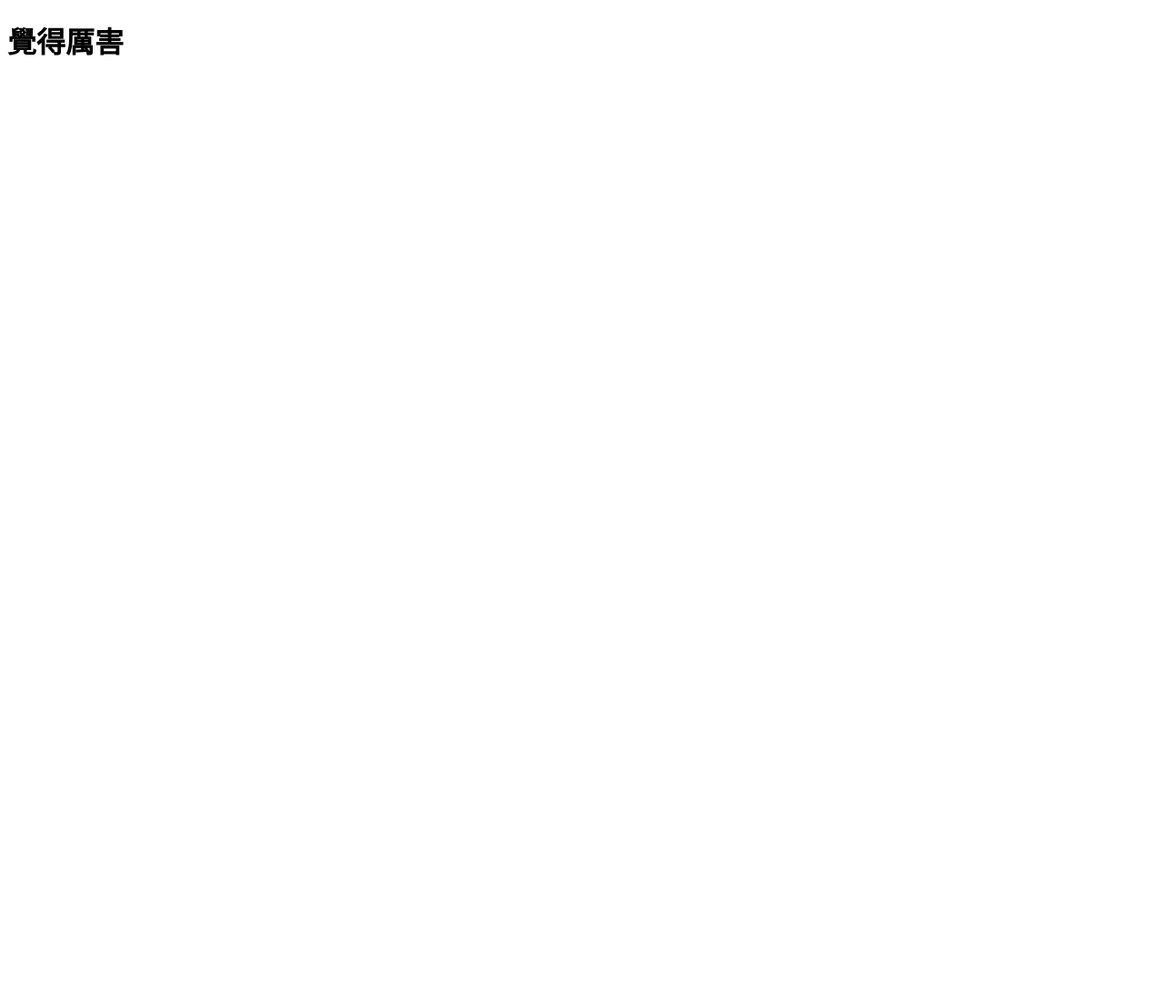
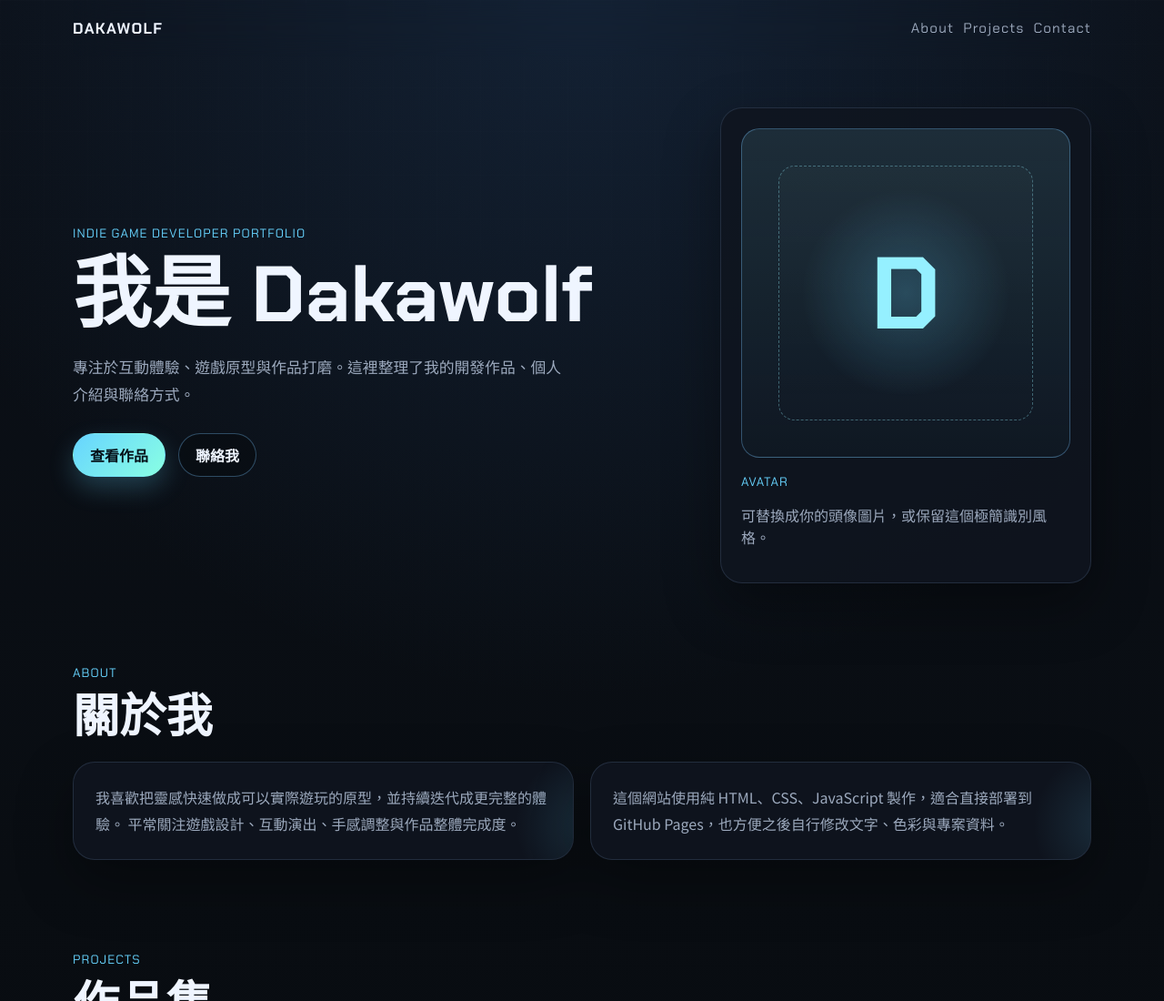
Before and after one commit to c19940204/dakawolf-page, a plain HTML site: page index.html in a window 1280 px wide. Shown: the top 1100 px of the page at 91% size. Before the commit the page ends 800 px from the top, so only its background shows below. Drawn offline with Linux system fonts and the light colour scheme.

Commit message:
feat: create GitHub Pages portfolio site

```diff
--- a/index.html
+++ b/index.html
@@ -1,10 +1,120 @@
 <!DOCTYPE html>
-<html>
+<html lang="zh-Hant">
   <head>
-    <meta charset="utf-8">
-    <title>你好，GitHub</title>
+    <meta charset="UTF-8" />
+    <meta name="viewport" content="width=device-width, initial-scale=1.0" />
+    <meta
+      name="description"
+      content="Dakawolf 的個人作品集網站，展示專案、關於我與聯絡方式。"
+    />
+    <title>Dakawolf | Game Dev Portfolio</title>
+    <link rel="preconnect" href="https://fonts.googleapis.com" />
+    <link rel="preconnect" href="https://fonts.gstatic.com" crossorigin />
+    <link
+      href="https://fonts.googleapis.com/css2?family=Chakra+Petch:wght@400;500;600;700&family=Noto+Sans+TC:wght@400;500;700&display=swap"
+      rel="stylesheet"
+    />
+    <link rel="stylesheet" href="style.css" />
   </head>
   <body>
-    <h1>覺得厲害</h1>
+    <div class="page-shell">
+      <header class="site-header">
+        <a class="site-logo" href="#top">DAKAWOLF</a>
+        <nav class="site-nav" aria-label="主要導覽">
+          <a href="#about">About</a>
+          <a href="#projects">Projects</a>
+          <a href="#contact">Contact</a>
+        </nav>
+      </header>
+
+      <main id="top">
+        <section class="hero">
+          <div class="hero-copy">
+            <p class="eyebrow">Indie Game Developer Portfolio</p>
+            <h1>我是 Dakawolf</h1>
+            <p class="hero-intro">
+              專注於互動體驗、遊戲原型與作品打磨。這裡整理了我的開發作品、個人介紹與聯絡方式。
+            </p>
+            <div class="hero-actions">
+              <a class="button button-primary" href="#projects">查看作品</a>
+              <a class="button button-secondary" href="#contact">聯絡我</a>
+            </div>
+          </div>
+
+          <div class="hero-portrait-card" aria-label="個人頭像區塊">
+            <div class="portrait-frame">
+              <div class="portrait-placeholder">
+                <span>D</span>
+              </div>
+            </div>
+            <div class="portrait-meta">
+              <p class="portrait-label">Avatar</p>
+              <p class="portrait-note">
+                可替換成你的頭像圖片，或保留這個極簡識別風格。
+              </p>
+            </div>
+          </div>
+        </section>
+
+        <section class="content-section" id="about">
+          <div class="section-heading">
+            <p class="section-kicker">About</p>
+            <h2>關於我</h2>
+          </div>
+          <div class="about-grid">
+            <article class="panel">
+              <p>
+                我喜歡把靈感快速做成可以實際遊玩的原型，並持續迭代成更完整的體驗。
+                平常關注遊戲設計、互動演出、手感調整與作品整體完成度。
+              </p>
+            </article>
+            <article class="panel">
+              <p>
+                這個網站使用純 HTML、CSS、JavaScript 製作，適合直接部署到
+                GitHub Pages，也方便之後自行修改文字、色彩與專案資料。
+              </p>
+            </article>
+          </div>
+        </section>
+
+        <section class="content-section" id="projects">
+          <div class="section-heading">
+            <p class="section-kicker">Projects</p>
+            <h2>作品集</h2>
+            <p class="section-description">
+              作品卡片會由 `script.js` 中的資料自動產生，你只要增減資料陣列即可更新網站內容。
+            </p>
+          </div>
+          <div class="projects-grid" id="projects-grid" aria-live="polite"></div>
+        </section>
+
+        <section class="content-section" id="contact">
+          <div class="section-heading">
+            <p class="section-kicker">Contact</p>
+            <h2>聯絡方式</h2>
+          </div>
+          <div class="contact-grid">
+            <a class="contact-card" href="https://github.com/your-github-id" target="_blank" rel="noreferrer">
+              <span class="contact-label">GitHub</span>
+              <strong>github.com/your-github-id</strong>
+            </a>
+            <a class="contact-card" href="mailto:yourmail@example.com">
+              <span class="contact-label">Email</span>
+              <strong>yourmail@example.com</strong>
+            </a>
+            <a class="contact-card" href="https://x.com/your-handle" target="_blank" rel="noreferrer">
+              <span class="contact-label">X</span>
+              <strong>@your-handle</strong>
+            </a>
+          </div>
+        </section>
+      </main>
+
+      <footer class="site-footer">
+        <p>© <span id="current-year"></span> Dakawolf. Built for GitHub Pages.</p>
+      </footer>
+    </div>
+
+    <script src="script.js"></script>
   </body>
 </html>
--- /dev/null
+++ b/script.js
@@ -0,0 +1,79 @@
+const projects = [
+  {
+    title: "Project Alpha",
+    description:
+      "一個以戰鬥節奏與流暢操作為核心的遊戲原型，專注打擊感、操作回饋與關卡節奏。",
+    tags: ["Unity", "Action", "Prototype"],
+    link: "#",
+    linkLabel: "查看作品",
+  },
+  {
+    title: "Narrative Explorer",
+    description:
+      "結合場景探索與敘事演出的互動作品，著重氛圍塑造、鏡頭節奏與玩家沉浸感。",
+    tags: ["Narrative", "Level Design", "Cinematic"],
+    link: "#",
+    linkLabel: "查看作品",
+  },
+  {
+    title: "System Builder",
+    description:
+      "聚焦玩法迴圈與數值成長設計的實驗專案，展示我在系統發想與整合上的能力。",
+    tags: ["Gameplay", "Systems", "Iteration"],
+    link: "#",
+    linkLabel: "查看作品",
+  },
+];
+
+const projectsGrid = document.getElementById("projects-grid");
+const currentYear = document.getElementById("current-year");
+
+function renderProjects(items) {
+  if (!projectsGrid) return;
+
+  projectsGrid.innerHTML = "";
+
+  items.forEach((project) => {
+    const card = document.createElement("article");
+    card.className = "project-card";
+
+    const tag = document.createElement("p");
+    tag.className = "project-tag";
+    tag.textContent = "Featured Project";
+
+    const title = document.createElement("h3");
+    title.textContent = project.title;
+
+    const description = document.createElement("p");
+    description.textContent = project.description;
+
+    const meta = document.createElement("div");
+    meta.className = "project-meta";
+
+    project.tags.forEach((item) => {
+      const chip = document.createElement("span");
+      chip.className = "project-chip";
+      chip.textContent = item;
+      meta.appendChild(chip);
+    });
+
+    const link = document.createElement("a");
+    link.className = "project-link";
+    link.href = project.link;
+    link.textContent = project.linkLabel;
+
+    if (project.link.startsWith("http")) {
+      link.target = "_blank";
+      link.rel = "noreferrer";
+    }
+
+    card.append(tag, title, description, meta, link);
+    projectsGrid.appendChild(card);
+  });
+}
+
+renderProjects(projects);
+
+if (currentYear) {
+  currentYear.textContent = new Date().getFullYear();
+}
--- /dev/null
+++ b/style.css
@@ -0,0 +1,393 @@
+:root {
+  --bg: #090d12;
+  --bg-soft: #111723;
+  --panel: rgba(15, 21, 31, 0.88);
+  --panel-strong: #121927;
+  --line: rgba(130, 160, 210, 0.18);
+  --line-strong: rgba(120, 195, 255, 0.34);
+  --text: #eff5ff;
+  --text-muted: #9ca9bd;
+  --accent: #67d4ff;
+  --accent-strong: #95f0ff;
+  --accent-warm: #ffc76b;
+  --shadow: 0 24px 60px rgba(0, 0, 0, 0.34);
+  --radius-lg: 24px;
+  --radius-md: 18px;
+  --radius-sm: 12px;
+  --container: 1120px;
+}
+
+* {
+  box-sizing: border-box;
+}
+
+html {
+  scroll-behavior: smooth;
+}
+
+body {
+  margin: 0;
+  min-height: 100vh;
+  font-family: "Noto Sans TC", sans-serif;
+  color: var(--text);
+  background:
+    radial-gradient(circle at top, rgba(49, 95, 152, 0.22), transparent 34%),
+    linear-gradient(180deg, #0b1018 0%, #090d12 45%, #05080d 100%);
+}
+
+body::before {
+  content: "";
+  position: fixed;
+  inset: 0;
+  pointer-events: none;
+  background-image:
+    linear-gradient(rgba(255, 255, 255, 0.02) 1px, transparent 1px),
+    linear-gradient(90deg, rgba(255, 255, 255, 0.02) 1px, transparent 1px);
+  background-size: 48px 48px;
+  mask-image: linear-gradient(180deg, rgba(0, 0, 0, 0.5), transparent 85%);
+}
+
+a {
+  color: inherit;
+  text-decoration: none;
+}
+
+.page-shell {
+  width: min(calc(100% - 32px), var(--container));
+  margin: 0 auto;
+}
+
+.site-header {
+  position: sticky;
+  top: 0;
+  z-index: 10;
+  display: flex;
+  align-items: center;
+  justify-content: space-between;
+  gap: 16px;
+  padding: 20px 0;
+  backdrop-filter: blur(18px);
+}
+
+.site-logo,
+.site-nav a,
+.eyebrow,
+.section-kicker,
+.project-tag,
+.contact-label,
+.portrait-label {
+  font-family: "Chakra Petch", sans-serif;
+  letter-spacing: 0.08em;
+}
+
+.site-logo {
+  font-size: 1.05rem;
+  font-weight: 700;
+}
+
+.site-nav {
+  display: flex;
+  flex-wrap: wrap;
+  gap: 10px;
+}
+
+.site-nav a {
+  color: var(--text-muted);
+  font-size: 0.95rem;
+  transition: color 0.2s ease;
+}
+
+.site-nav a:hover,
+.site-nav a:focus-visible {
+  color: var(--accent-strong);
+}
+
+.hero {
+  display: grid;
+  grid-template-columns: minmax(0, 1.25fr) minmax(280px, 0.75fr);
+  align-items: center;
+  gap: 32px;
+  padding: 56px 0 32px;
+}
+
+.eyebrow,
+.section-kicker,
+.project-tag,
+.portrait-label,
+.contact-label {
+  color: var(--accent);
+  text-transform: uppercase;
+  font-size: 0.85rem;
+}
+
+.hero h1,
+.section-heading h2 {
+  margin: 0;
+  font-family: "Chakra Petch", sans-serif;
+  line-height: 1.05;
+}
+
+.hero h1 {
+  font-size: clamp(2.8rem, 9vw, 5.4rem);
+  text-wrap: balance;
+}
+
+.hero-intro,
+.section-description,
+.about-grid p,
+.project-card p,
+.portrait-note,
+.site-footer {
+  color: var(--text-muted);
+}
+
+.hero-intro {
+  max-width: 58ch;
+  margin: 18px 0 0;
+  font-size: 1.05rem;
+  line-height: 1.8;
+}
+
+.hero-actions {
+  display: flex;
+  flex-wrap: wrap;
+  gap: 14px;
+  margin-top: 28px;
+}
+
+.button {
+  display: inline-flex;
+  align-items: center;
+  justify-content: center;
+  min-height: 48px;
+  padding: 0 18px;
+  border: 1px solid transparent;
+  border-radius: 999px;
+  font-weight: 700;
+  transition:
+    transform 0.2s ease,
+    border-color 0.2s ease,
+    background 0.2s ease;
+}
+
+.button:hover,
+.button:focus-visible,
+.contact-card:hover,
+.contact-card:focus-visible,
+.project-card:hover,
+.project-card:focus-visible {
+  transform: translateY(-2px);
+}
+
+.button-primary {
+  background: linear-gradient(135deg, var(--accent) 0%, #89ffe3 100%);
+  color: #051018;
+  box-shadow: 0 12px 28px rgba(103, 212, 255, 0.24);
+}
+
+.button-secondary {
+  border-color: var(--line-strong);
+  background: rgba(9, 13, 18, 0.65);
+}
+
+.hero-portrait-card,
+.panel,
+.project-card,
+.contact-card {
+  position: relative;
+  overflow: hidden;
+  border: 1px solid var(--line);
+  border-radius: var(--radius-lg);
+  background: var(--panel);
+  box-shadow: var(--shadow);
+}
+
+.hero-portrait-card {
+  padding: 22px;
+}
+
+.hero-portrait-card::after,
+.panel::after,
+.project-card::after,
+.contact-card::after {
+  content: "";
+  position: absolute;
+  inset: auto -20% -50% auto;
+  width: 180px;
+  height: 180px;
+  border-radius: 50%;
+  background: radial-gradient(circle, rgba(103, 212, 255, 0.14), transparent 65%);
+  pointer-events: none;
+}
+
+.portrait-frame {
+  display: grid;
+  place-items: center;
+  aspect-ratio: 1;
+  border: 1px solid var(--line-strong);
+  border-radius: 20px;
+  background:
+    linear-gradient(180deg, rgba(149, 240, 255, 0.12), rgba(149, 240, 255, 0.02)),
+    rgba(13, 20, 31, 0.88);
+}
+
+.portrait-placeholder {
+  display: grid;
+  place-items: center;
+  width: min(100%, 280px);
+  aspect-ratio: 1;
+  border-radius: 18px;
+  border: 1px dashed rgba(149, 240, 255, 0.35);
+  background:
+    radial-gradient(circle at center, rgba(103, 212, 255, 0.22), transparent 58%),
+    linear-gradient(180deg, rgba(255, 255, 255, 0.02), transparent);
+}
+
+.portrait-placeholder span {
+  font-family: "Chakra Petch", sans-serif;
+  font-size: clamp(4rem, 11vw, 7rem);
+  font-weight: 700;
+  color: var(--accent-strong);
+}
+
+.portrait-meta {
+  margin-top: 18px;
+}
+
+.content-section {
+  padding: 44px 0;
+}
+
+.section-heading {
+  margin-bottom: 22px;
+}
+
+.section-heading h2 {
+  font-size: clamp(2rem, 6vw, 3.2rem);
+}
+
+.section-description {
+  max-width: 65ch;
+  margin-top: 12px;
+  line-height: 1.75;
+}
+
+.about-grid,
+.contact-grid {
+  display: grid;
+  gap: 18px;
+  grid-template-columns: repeat(2, minmax(0, 1fr));
+}
+
+.panel {
+  padding: 24px;
+}
+
+.panel p,
+.project-card p {
+  margin: 0;
+  line-height: 1.8;
+}
+
+.projects-grid {
+  display: grid;
+  grid-template-columns: repeat(auto-fit, minmax(260px, 320px));
+  justify-content: center;
+  gap: 22px;
+}
+
+.project-card {
+  display: flex;
+  flex-direction: column;
+  min-height: 100%;
+  padding: 22px;
+}
+
+.project-card h3 {
+  margin: 12px 0 10px;
+  font-size: 1.35rem;
+  font-family: "Chakra Petch", sans-serif;
+}
+
+.project-meta {
+  display: flex;
+  flex-wrap: wrap;
+  gap: 8px;
+  margin: 16px 0 20px;
+}
+
+.project-chip {
+  padding: 7px 10px;
+  border: 1px solid rgba(149, 240, 255, 0.16);
+  border-radius: 999px;
+  color: #d5e3fb;
+  background: rgba(149, 240, 255, 0.07);
+  font-size: 0.85rem;
+}
+
+.project-link {
+  margin-top: auto;
+  color: var(--accent-warm);
+  font-weight: 700;
+}
+
+.contact-card {
+  display: flex;
+  flex-direction: column;
+  gap: 10px;
+  padding: 22px;
+}
+
+.contact-card strong {
+  font-size: 1rem;
+  word-break: break-word;
+}
+
+.site-footer {
+  padding: 32px 0 48px;
+  text-align: center;
+  font-size: 0.92rem;
+}
+
+@media (max-width: 860px) {
+  .hero,
+  .about-grid,
+  .contact-grid {
+    grid-template-columns: 1fr;
+  }
+
+  .hero {
+    padding-top: 28px;
+  }
+}
+
+@media (max-width: 560px) {
+  .page-shell {
+    width: min(calc(100% - 20px), var(--container));
+  }
+
+  .site-header {
+    align-items: flex-start;
+    flex-direction: column;
+    padding: 18px 0;
+  }
+
+  .hero h1 {
+    font-size: clamp(2.4rem, 16vw, 3.7rem);
+  }
+
+  .hero-intro,
+  .section-description,
+  .panel p,
+  .project-card p {
+    font-size: 0.97rem;
+  }
+
+  .project-card,
+  .panel,
+  .contact-card,
+  .hero-portrait-card {
+    padding: 18px;
+    border-radius: 20px;
+  }
+}
```
